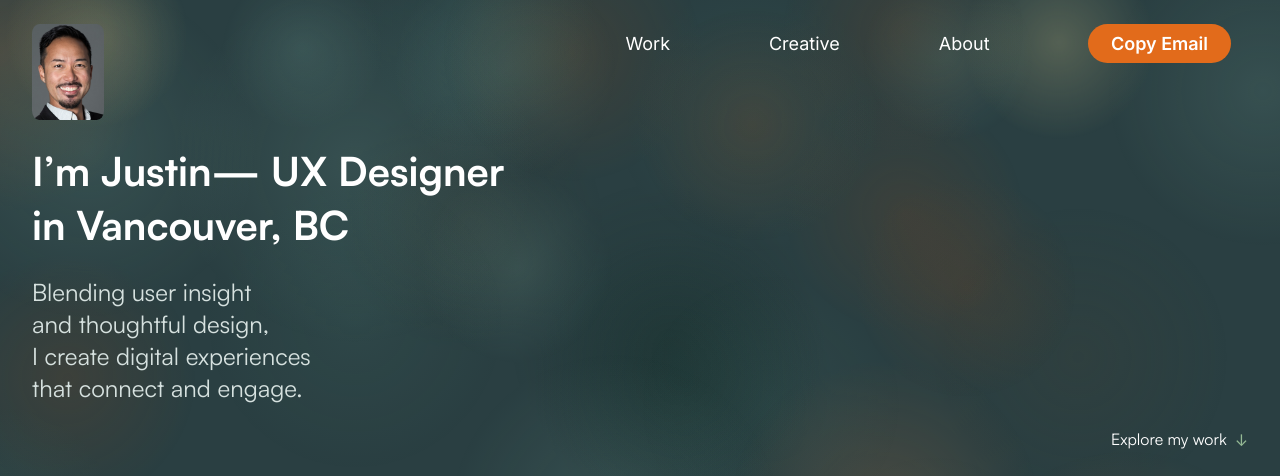
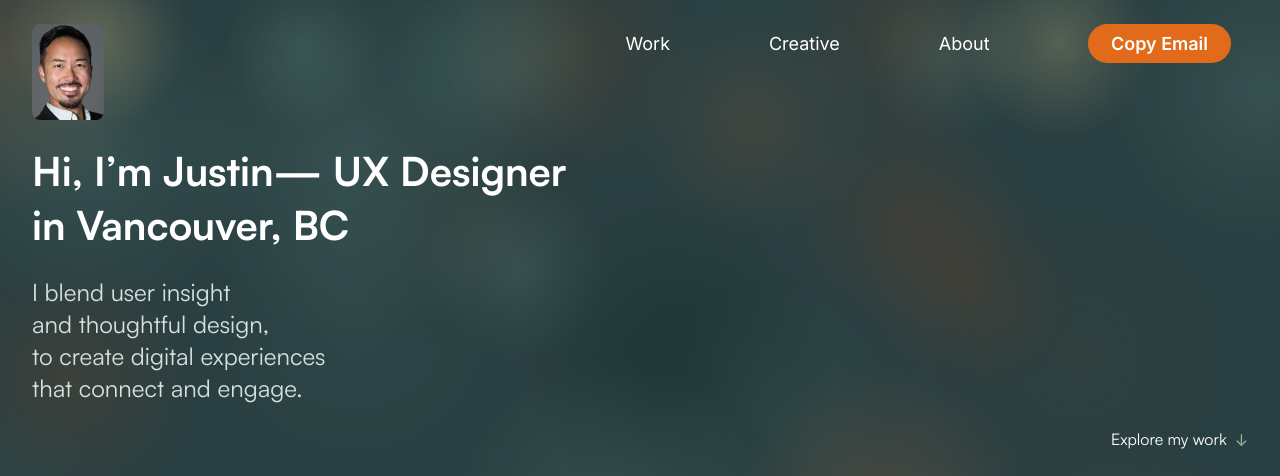
Before and after one commit to jsaintdev/ux-portfolio, a website: page public/index.html in a window 1280 px wide. Shown: the top 476 px of the page. Drawn offline with Linux system fonts and the light colour scheme; a web font is replaced by a local one.

Commit message:
Tone update for hero content

```diff
--- a/public/index.html
+++ b/public/index.html
@@ -87,13 +87,13 @@
             <!-- Title and Subtitle text-->
             <div class="hero__text">
               <h1 class="hero__title">
-                I’m Justin— <span class="hero__break">UX Designer</span><span class="hero__break2">
+                Hi, I’m Justin— <span class="hero__break">UX Designer</span><span class="hero__break2">
                   <span class="hero__break">in Vancouver, BC</span></span>
               </h1>
               <p class="hero__subtitle">
-                Blending user insight<br>
+                I blend user insight<br>
                 and thoughtful design,<br>
-                I create digital experiences<br>
+                to create digital experiences<br>
                 that connect and engage.
               </p>
             </div>
```
